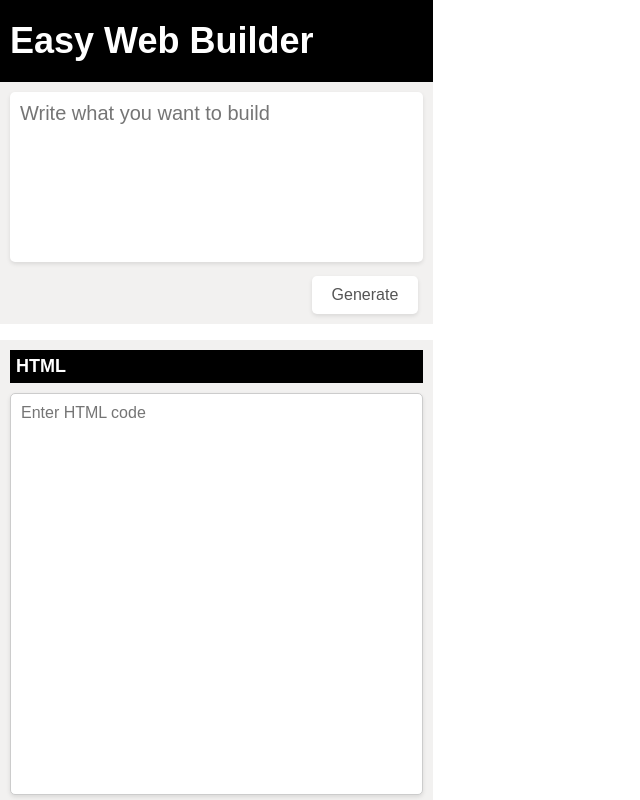
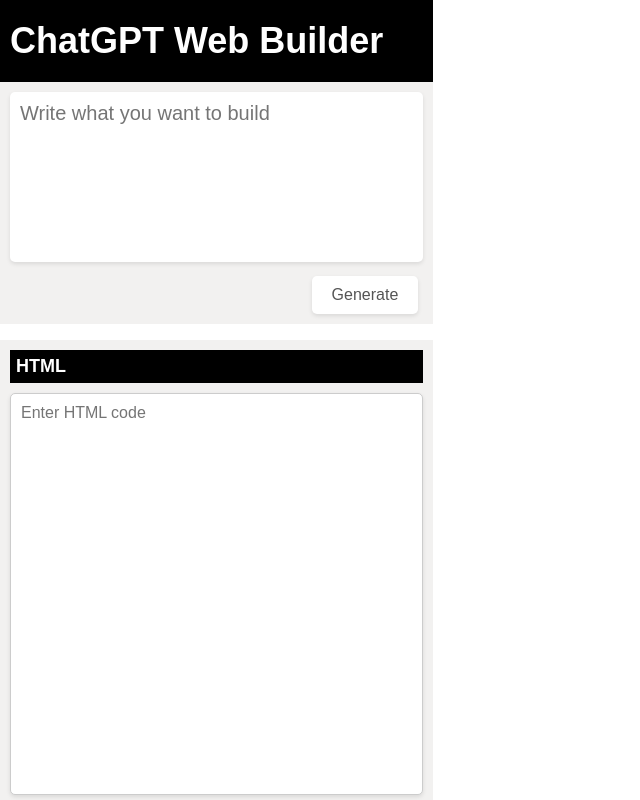
Before and after one commit to ekamid/cgpt-web-builder, a Next.js app: page / in a window 1280 px wide. Shown: the top 800 px of the page, without its empty margins (0-640 px from the left). Built offline with nearby package versions, Linux system fonts and the light colour scheme.

Commit message:
implmented loader which will show when generating a code

```diff
--- a/package.json
+++ b/package.json
@@ -1,5 +1,5 @@
 {
-  "name": "easy-web-builder",
+  "name": "cgpt-web-builder",
   "version": "0.1.0",
   "private": true,
   "scripts": {
--- a/src/componets/Editor.js
+++ b/src/componets/Editor.js
@@ -40,7 +40,7 @@
   };
 
   const handleCurrentBuild = (command, message) => {
-    const { html, css, js } = extractAndSetCode(message);
+    const { html, css, js } = extractCode(message);
 
     setHtml(html);
     setCss(css);
@@ -54,7 +54,7 @@
     });
   };
 
-  const extractAndSetCode = (message) => {
+  const extractCode = (message) => {
     const regexHtml = /---starthtml---([\s\S]*?)---endhtml---/;
     const regexCss = /---startcss---([\s\S]*?)---endcss---/;
     const regexJs = /---startjs---([\s\S]*?)---endjs---/;
--- a/src/componets/Generator.js
+++ b/src/componets/Generator.js
@@ -1,3 +1,4 @@
+import { AppContext } from "@/context/AppContext";
 import { useState, useContext } from "react";
 import styled from "styled-components";
 
@@ -17,7 +18,9 @@
 
   const [command, setCommand] = useState("");
 
-  const [isGenerating, setIsGenerating] = useState(false);
+  // const [isGenerating, setIsGenerating] = useState(false);
+
+  const { isGenerating, toggleIsGenerating } = useContext(AppContext);
 
   const handleOnChangeCommand = (e) => {
     setCommand(e.target.value);
@@ -37,7 +40,8 @@
 
       // Initial system message to determine ChatGPT functionality
       // How it responds, how it talks, etc.
-      setIsGenerating(true);
+      // setIsGenerating(true);
+      toggleIsGenerating();
       await processMessageToChatGPT(newMessages);
     }
   };
@@ -81,7 +85,8 @@
         return data.json();
       })
       .then((data) => {
-        setIsGenerating(false);
+        // setIsGenerating(false);
+        toggleIsGenerating();
         handleCurrentBuild(command, data.choices[0].message.content);
         setCommand("");
       });
--- a/src/componets/Header.js
+++ b/src/componets/Header.js
@@ -4,7 +4,7 @@
 const Header = () => {
   return (
     <HeaderContainer>
-      <Heading>Easy Web Builder</Heading>
+      <Heading>ChatGPT Web Builder</Heading>
     </HeaderContainer>
   );
 };
--- /dev/null
+++ b/src/componets/Loader.js
@@ -0,0 +1,46 @@
+import React from "react";
+import styled, { keyframes } from "styled-components";
+
+const Loader = ({ size, color, border }) => {
+  return (
+    <Container>
+      <Spinner size={size} color={color} border={border} />
+      <Text>Generating</Text>
+    </Container>
+  );
+};
+
+const spin = keyframes`
+  to {
+    transform: rotate(360deg);
+  }
+`;
+
+const Text = styled.h1`
+  color: ${(props) => props.color || "#fff"};
+`;
+
+const Container = styled.div`
+  width: 100vw;
+  height: 100vh;
+  position: fixed;
+  top: 0;
+  display: flex;
+  align-items: center;
+  justify-content: center;
+  flex-direction: column;
+  background-color: #000c;
+  gap: 20px;
+`;
+
+const Spinner = styled.div`
+  border-radius: 50%;
+  width: ${(props) => props.size || "75px"};
+  height: ${(props) => props.size || "75px"};
+  border: ${(props) => props.border || "4px"} solid
+    ${(props) => props.color || "#fff"};
+  border-top-color: transparent;
+  animation: ${spin} 1s linear infinite;
+`;
+
+export default Loader;
--- a/src/context/AppContext.js
+++ b/src/context/AppContext.js
@@ -4,6 +4,11 @@
 
 const AppProvider = ({ children }) => {
   const [history, setHistory] = useState([]);
+  const [isGenerating, setIsgenerating] = useState(false);
+
+  const toggleIsGenerating = () => {
+    setIsgenerating((prev) => !prev);
+  };
 
   const addToHistory = ({ command, html, css, js }) => {
     setHistory((prev) => [
@@ -14,12 +19,19 @@
 
   const getFromHistory = (id) => {
     const data = history.filter((item) => item.id === id);
-    console.log(data);
     return data[0];
   };
 
   return (
-    <AppContext.Provider value={{ history, addToHistory, getFromHistory }}>
+    <AppContext.Provider
+      value={{
+        history,
+        addToHistory,
+        getFromHistory,
+        isGenerating,
+        toggleIsGenerating,
+      }}
+    >
       {children}
     </AppContext.Provider>
   );
--- a/src/pages/index.js
+++ b/src/pages/index.js
@@ -2,12 +2,20 @@
 import Editor from "@/componets/Editor";
 import Preview from "@/componets/Preview";
 import styled from "styled-components";
+import Loader from "@/componets/Loader";
+import { useContext } from "react";
+import { AppContext } from "@/context/AppContext";
 
-export default function Home() {
+const Home = () => {
+  const { isGenerating } = useContext(AppContext);
   return (
-    <>
+    <div
+      style={{
+        position: "relative",
+      }}
+    >
       <Head>
-        <title>Easy Web Builder</title>
+        <title>ChatGPT Web Builder</title>
         <meta name="description" content="A basic web builder using ChatGPT" />
         <meta name="viewport" content="width=device-width, initial-scale=1" />
         <link rel="icon" href="/favicon.ico" />
@@ -16,12 +24,16 @@
         <Editor />
         <Preview />
       </Container>
-    </>
+      {isGenerating ? <Loader /> : null}
+    </div>
   );
-}
+};
 
 const Container = styled.main`
   display: grid;
   grid-template-columns: repeat(12, 1fr);
   grid-gap: 20px;
+  position: relative;
 `;
+
+export default Home;
```
Also changed, not shown: 1 other file (tests, documents, lock files or other folders).
